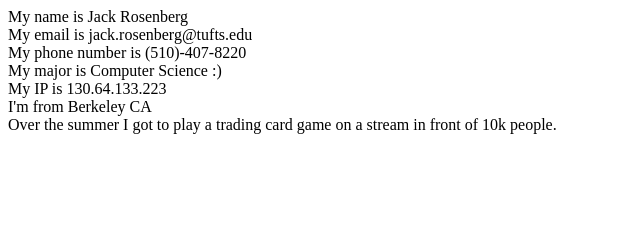
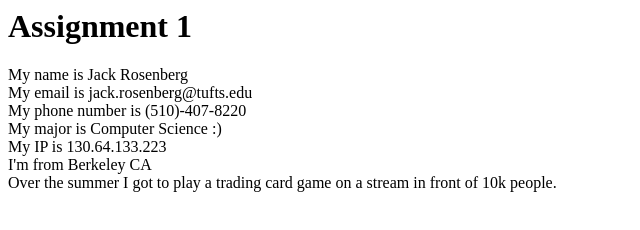
Before and after one commit to Coolpenguinz/Comp20HW1, a plain HTML site: page index.html in a window 1280 px wide. Shown: the whole page, without its empty margins (0-640 px from the left). Drawn offline with Linux system fonts and the light colour scheme.

Commit message:
Update index.html

```diff
--- a/index.html
+++ b/index.html
@@ -1,6 +1,6 @@
 <html>
 <head>
-<title> Assignment 1 </title>
+<h1> Assignment 1 </h1>
 </head>
 <body>
 My name is Jack Rosenberg <br />
```
